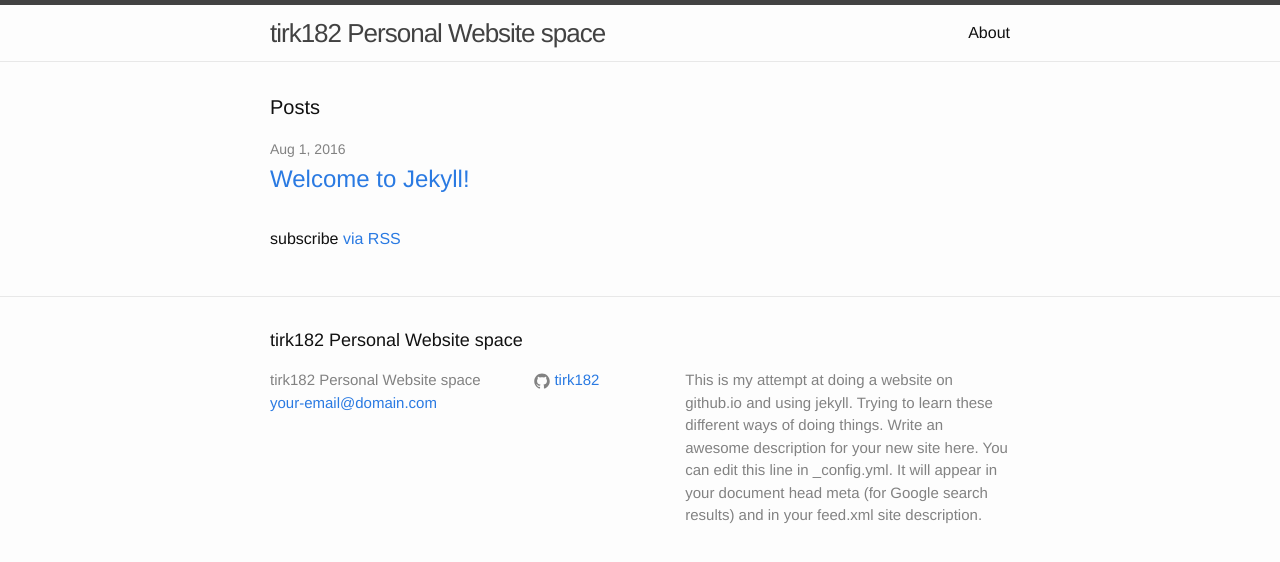
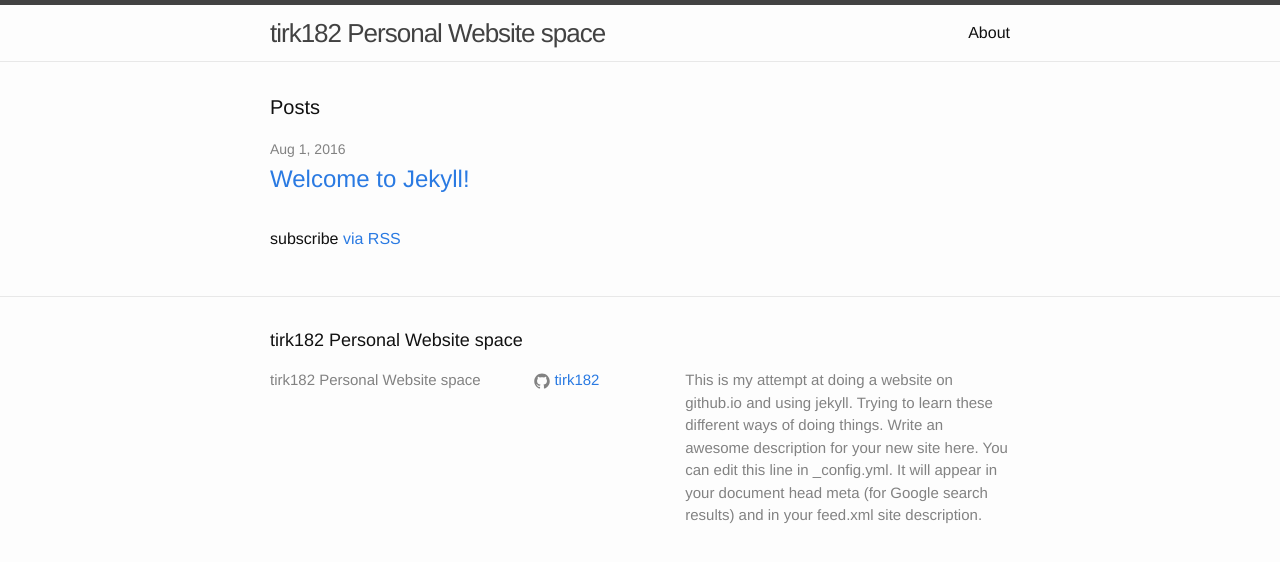
Before and after one commit to tirk182/tirk182.github.io, a Jekyll site: the page built from index.html, in a window 1280 px wide. Shown: the top 562 px of the page. Built offline with Jekyll 4.4.1, drawn with Linux system fonts in a browser that asks for light colours; some of the changed lines change nothing that is shown.

Commit message:
Update _config.yml

```diff
--- a/_config.yml
+++ b/_config.yml
@@ -7,7 +7,7 @@
 
 # Site settings
 title: tirk182 Personal Website space
-email: your-email@domain.com
+#email: your-email@domain.com
 description: > # this means to ignore newlines until "baseurl:"
   This is my attempt at doing a website on github.io and using jekyll. Trying to learn these different ways of doing things. Write an awesome description for your new site here. You can edit this
   line in _config.yml. It will appear in your document head meta (for
```
